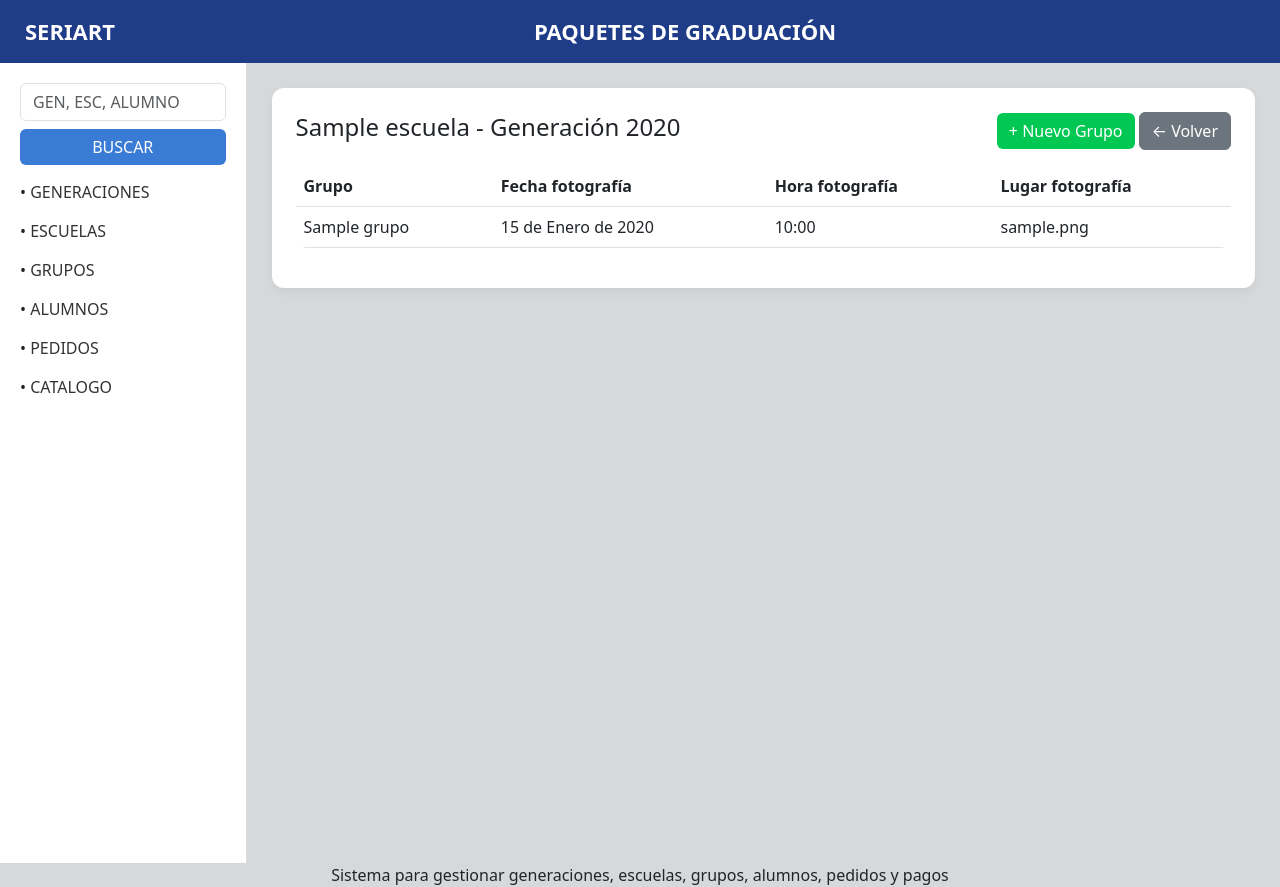
After one commit to netoxdw/seriartAppBackend, a Django app: page /generaciones/1/escuelas/1/ in a window 1280 px wide. The commit adds this page. Run offline with Django 5.2, Linux system fonts and the light colour scheme; tables that the repository leaves empty hold one stand-in row (values such as "Sample post").

Commit message:
vista y template de escuela detail y grupo form

```diff
--- a/apps/escuelas/models.py
+++ b/apps/escuelas/models.py
@@ -1,5 +1,6 @@
 # Create your models here.
 from django.db import models
+from django.core.exceptions import ValidationError
 
 
 class Generacion(models.Model):
@@ -61,10 +62,21 @@ class Grupo(models.Model):
         ordering = ["escuela", "nombre"]
         constraints = [
             models.UniqueConstraint(
-                fields=["nombre", "escuela"],
-                name="grupo_unico_por_escuela"
+                fields=["nombre", "escuela", "generacion"],
+                name="grupo_unico_por_escuela_generacion"
             )
         ]
 
     def __str__(self):
         return f"{self.nombre} - {self.escuela.nombre} ({self.generacion.anio})"
+
+    def clean(self):
+        if self.escuela_id and self.generacion_id:
+            if Grupo.objects.filter(
+                nombre=self.nombre,
+                escuela_id=self.escuela_id,
+                generacion_id=self.generacion_id
+            ).exclude(id=self.id).exists():
+                raise ValidationError(
+                    "Este grupo ya existe en esta escuela y generación."
+                )
--- a/apps/escuelas/urls.py
+++ b/apps/escuelas/urls.py
@@ -1,7 +1,9 @@
 from django.urls import path
-from .views import GeneracionDetailView, EscuelaCreateView
+from .views import GeneracionDetailView, EscuelaCreateView, EscuelaDetailView, GrupoCreateView
 
 urlpatterns = [
     path('generaciones/<int:pk>/', GeneracionDetailView.as_view(), name='generacion_detail'),
     path('generaciones/<int:pk>/nueva-escuela/', EscuelaCreateView.as_view(), name='escuela_create'),
+    path('generaciones/<int:generacion_id>/escuelas/<int:pk>/', EscuelaDetailView.as_view(), name='escuela_detail'),
+    path('generaciones/<int:generacion_id>/escuelas/<int:escuela_id>/grupos/nuevo/', GrupoCreateView.as_view(), name='grupo_create'),
 ]
--- a/apps/escuelas/views.py
+++ b/apps/escuelas/views.py
@@ -1,8 +1,8 @@
-from django.views.generic import DetailView
-from django.views.generic import FormView
+from django.views.generic import DetailView, FormView, CreateView
 from django.urls import reverse
 from django import forms
-from .models import Generacion, Escuela
+from .models import Generacion, Escuela, Grupo
+
 
 
 class GeneracionDetailView(DetailView):
@@ -60,3 +60,100 @@ class EscuelaCreateView(FormView):
 
     def get_success_url(self):
         return reverse("generacion_detail", kwargs={"pk": self.generacion.id})
+
+
+class EscuelaDetailView(DetailView):
+    model = Escuela
+    template_name = "escuelas/escuela_detail.html"
+    context_object_name = "escuela"
+
+    def get_context_data(self, **kwargs):
+        context = super().get_context_data(**kwargs)
+
+        generacion_id = self.kwargs.get("generacion_id")
+        generacion = Generacion.objects.get(id=generacion_id)
+
+        grupos = Grupo.objects.filter(
+            escuela=self.object,
+            generacion=generacion
+        )
+
+        context["generacion"] = generacion
+        context["grupos"] = grupos
+
+        return context
+
+
+class GrupoForm(forms.ModelForm):
+
+    def __init__(self, *args, **kwargs):
+        self.escuela = kwargs.pop("escuela", None)
+        self.generacion = kwargs.pop("generacion", None)
+        super().__init__(*args, **kwargs)
+
+    class Meta:
+        model = Grupo
+        fields = ["nombre", "fecha_fotografia", "hora_fotografia", "lugar_fotografia"]
+
+        widgets = {
+            "nombre": forms.TextInput(attrs={
+                "class": "form-control"
+            }),
+            "fecha_fotografia": forms.DateInput(attrs={
+                "type": "date",
+                "class": "form-control"
+            }),
+            "hora_fotografia": forms.TimeInput(attrs={
+                "type": "time",
+                "class": "form-control"
+            }),
+            "lugar_fotografia": forms.TextInput(attrs={
+                "class": "form-control"
+            }),
+        }
+
+    def clean(self):
+        cleaned_data = super().clean()
+        nombre = cleaned_data.get("nombre")
+
+        if nombre and self.escuela and self.generacion:
+            if Grupo.objects.filter(
+                nombre=nombre,
+                escuela_id=self.escuela,
+                generacion_id=self.generacion
+            ).exists():
+                self.add_error(
+                    "nombre",
+                    "⚠️ Este grupo ya existe en esta escuela y generación."
+                )
+
+        return cleaned_data
+
+
+class GrupoCreateView(CreateView):
+    model = Grupo
+    form_class = GrupoForm
+    template_name = "escuelas/grupo_form.html"
+
+    # 🔥 Pasar escuela y generación al form correctamente
+    def get_form_kwargs(self):
+        kwargs = super().get_form_kwargs()
+        kwargs["escuela"] = self.kwargs["escuela_id"]
+        kwargs["generacion"] = self.kwargs["generacion_id"]
+        return kwargs
+
+    # 🔥 Asignar FK antes de guardar
+    def form_valid(self, form):
+        form.instance.escuela_id = self.kwargs["escuela_id"]
+        form.instance.generacion_id = self.kwargs["generacion_id"]
+        return super().form_valid(form)
+
+    # 🔥 Redirección después de guardar
+    def get_success_url(self):
+        return reverse(
+            "escuela_detail",
+            kwargs={
+                "generacion_id": self.kwargs["generacion_id"],
+                "pk": self.kwargs["escuela_id"]
+            }
+        )
--- /dev/null
+++ b/templates/escuelas/escuela_detail.html
@@ -0,0 +1,51 @@
+{% extends "base.html" %}
+
+{% block content %}
+
+<div class="card card-custom p-4">
+
+    <div class="d-flex justify-content-between align-items-center mb-3">
+        <h4>
+            {{ escuela.nombre }} - Generación {{ generacion.anio }}
+        </h4>
+
+        <div>
+            <a href="{% url 'grupo_create' generacion.id escuela.id %}" class="btn btn-success">
+                + Nuevo Grupo
+            </a>
+
+            <a href="{% url 'generacion_detail' generacion.id %}" class="btn btn-secondary">
+                ← Volver
+            </a>
+        </div>
+    </div>
+
+    <table class="table">
+        <thead>
+            <tr>
+                <th>Grupo</th>
+                <th>Fecha fotografía</th>
+                <th>Hora fotografía</th>
+                <th>Lugar fotografía</th>
+            </tr>
+        </thead>
+
+        <tbody>
+            {% for grupo in grupos %}
+            <tr>
+                <td>{{ grupo.nombre }}</td>
+                <td>{{ grupo.fecha_fotografia }}</td>
+                <td>{{ grupo.hora_fotografia }}</td>
+                <td>{{ grupo.lugar_fotografia }}</td>
+            </tr>
+            {% empty %}
+            <tr>
+                <td colspan="4">No hay grupos registrados</td>
+            </tr>
+            {% endfor %}
+        </tbody>
+    </table>
+
+</div>
+
+{% endblock %}
--- a/templates/escuelas/generacion_detail.html
+++ b/templates/escuelas/generacion_detail.html
@@ -30,7 +30,7 @@
         <tbody>
             {% for escuela in escuelas %}
             <tr>
-                <td>{{ escuela.nombre }}</td>
+                <td><a href="{% url 'escuela_detail' generacion.id escuela.id %}">{{ escuela.nombre }}</a></td>
                 <td>{{ escuela.direccion }}</td>
                 <td>{{ escuela.telefono }}</td>
             </tr>
```
Also changed, not shown: templates/escuelas/grupo_form.html (added, +46 -0 lines), apps/escuelas/migrations/0007_remove_grupo_grupo_unico_por_escuela_and_more.py (added).
